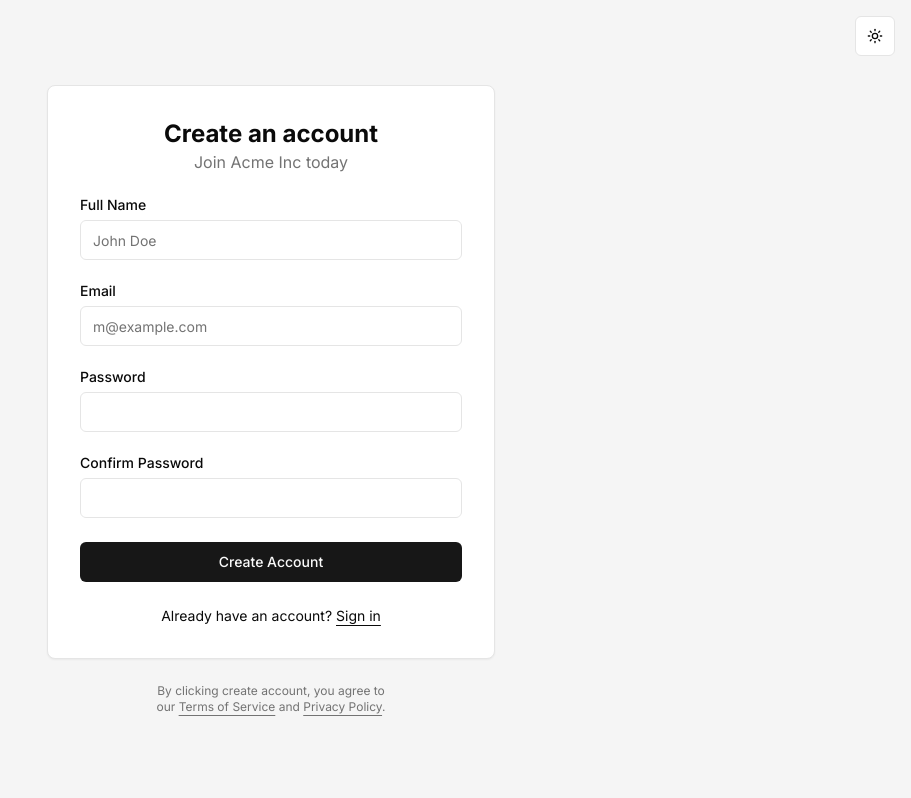
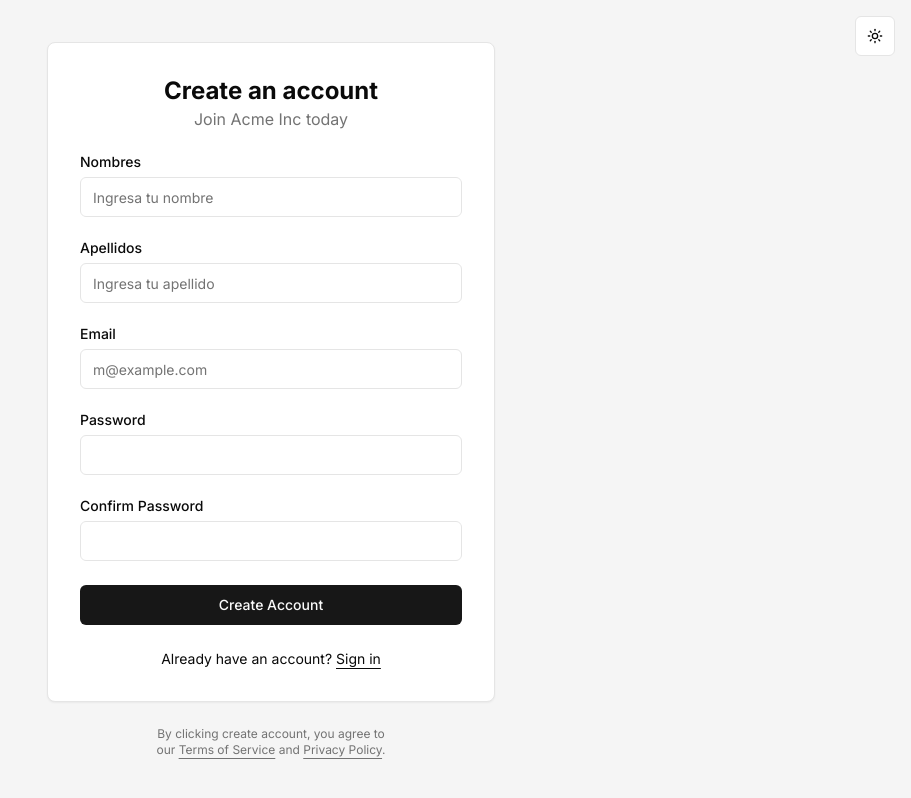
Before and after one commit to ronihervilchez/softtek-frontend-challenge, a Next.js app: page /auth/signup in a window 1280 px wide. Shown: the whole page, without its empty margins (369-1280 px from the left). Built offline with nearby package versions, Linux system fonts and the light colour scheme.

Commit message:
feat: implementa names and last mane in register form

```diff
--- a/components/singup-form.tsx
+++ b/components/singup-form.tsx
@@ -18,8 +18,12 @@ export function SignupForm({ className, ...props }: React.ComponentProps<"div">)
                 <p className="text-balance text-muted-foreground">Join Acme Inc today</p>
               </div>
               <div className="grid gap-2">
-                <Label htmlFor="name">Full Name</Label>
-                <Input id="name" type="text" placeholder="John Doe" required />
+                <Label htmlFor="name">Nombres</Label>
+                <Input id="name" type="text" placeholder="Ingresa tu nombre" required />
+              </div>
+              <div className="grid gap-2">
+                <Label htmlFor="name">Apellidos</Label>
+                <Input id="name" type="text" placeholder="Ingresa tu apellido" required />
               </div>
               <div className="grid gap-2">
                 <Label htmlFor="email">Email</Label>
--- a/interfaces/history.interface.ts
+++ b/interfaces/history.interface.ts
@@ -3,6 +3,7 @@ import { IPerson } from "./person.interface";
 export interface IHistoryList {
   histories: IHistory[];
   hasNextPage: boolean;
+  lastEvaluatedKey?: Record<string, any>; // Para paginación de DynamoDB
 }
 
 export interface IHistory {
```
